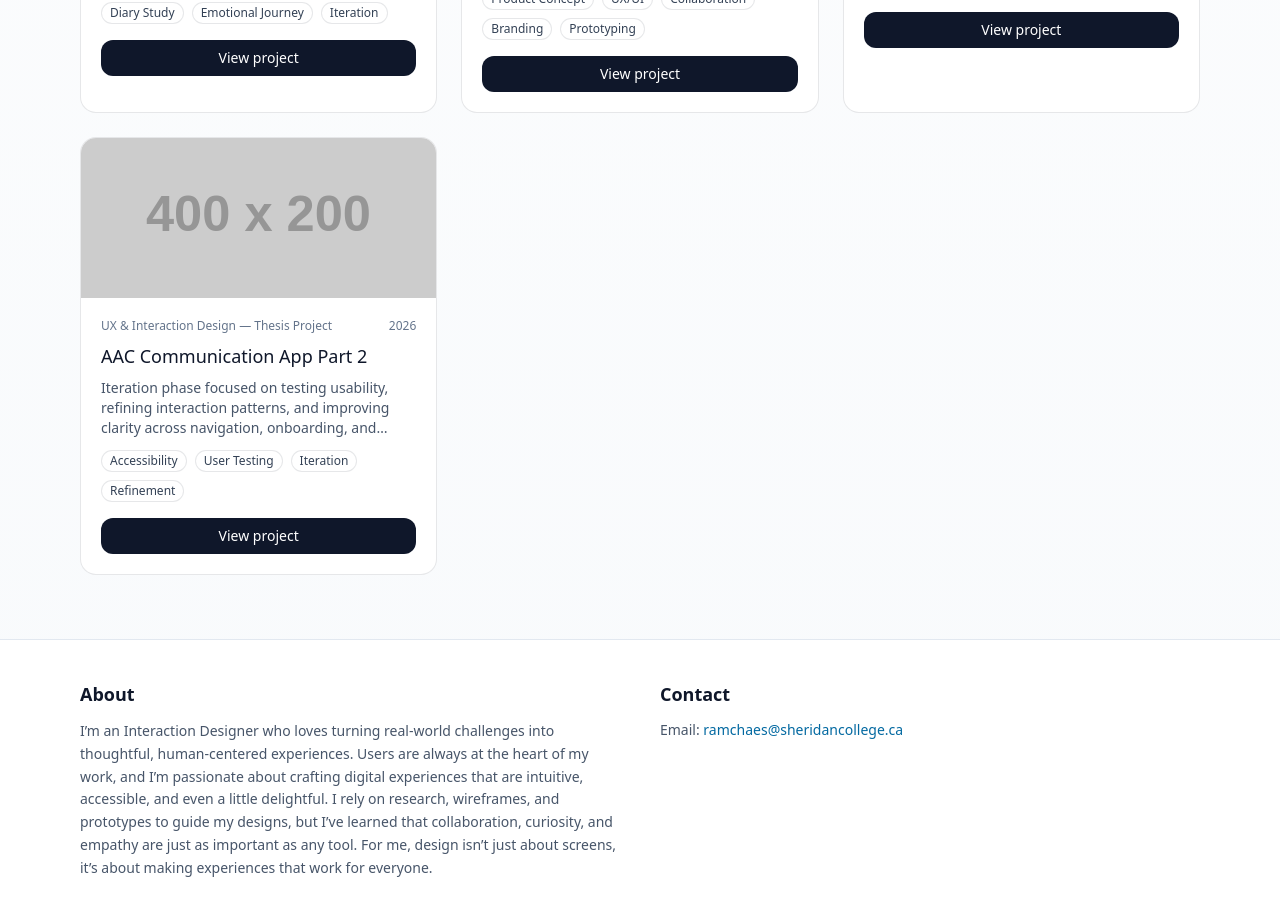
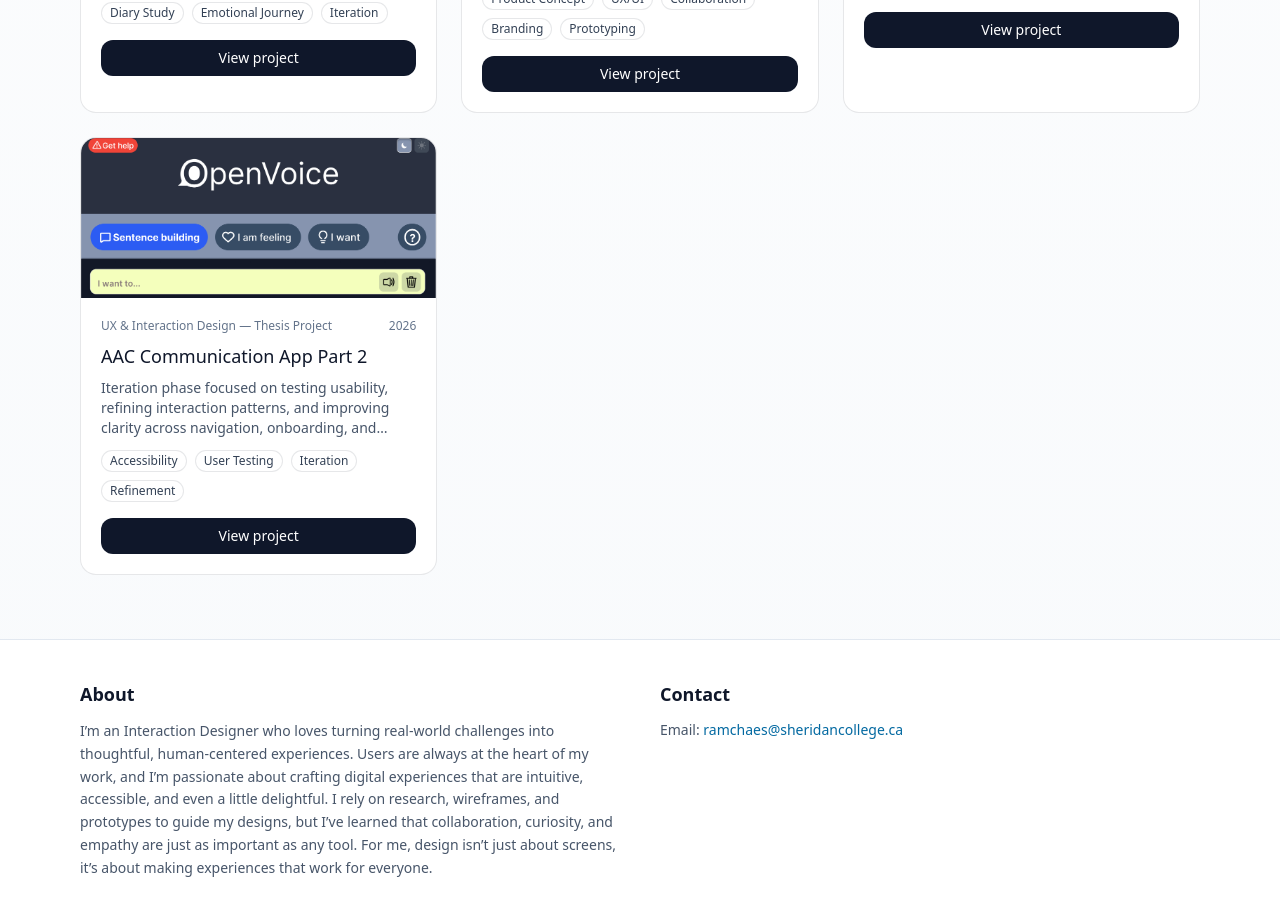
Before and after one commit to EstherRam/Portfolio, a React (Vite) app: page / in a window 1280 px wide. Shown: the part 1960-2875 px from the top of the page. Built offline with nearby package versions, Linux system fonts and the light colour scheme.

Commit message:
Update project image in App.jsx

```diff
--- a/src/App.jsx
+++ b/src/App.jsx
@@ -402,7 +402,7 @@ const schoolProjects = [
   year: "2026",
   tags: ["Accessibility", "User Testing", "Iteration", "Refinement"],
   heroColor: "from-blue-100 to-white",
-  image: "/Portfolio/https://via.placeholder.com/400x200?text=PART+2",
+  image: "/Portfolio/AAC2.png",
   summary:
     "Iteration phase focused on testing usability, refining interaction patterns, and improving clarity across navigation, onboarding, and communication features.",
   details: {
```
